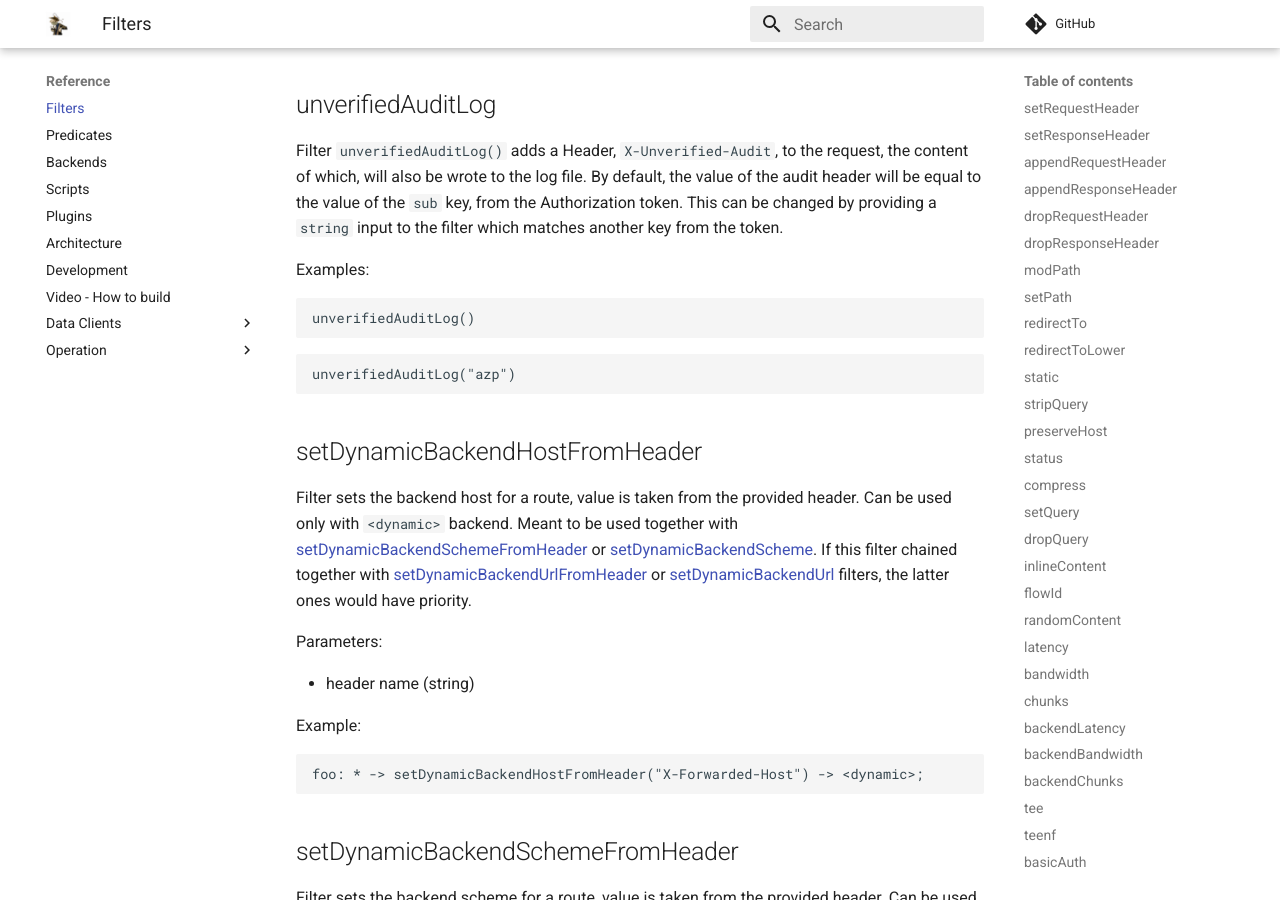
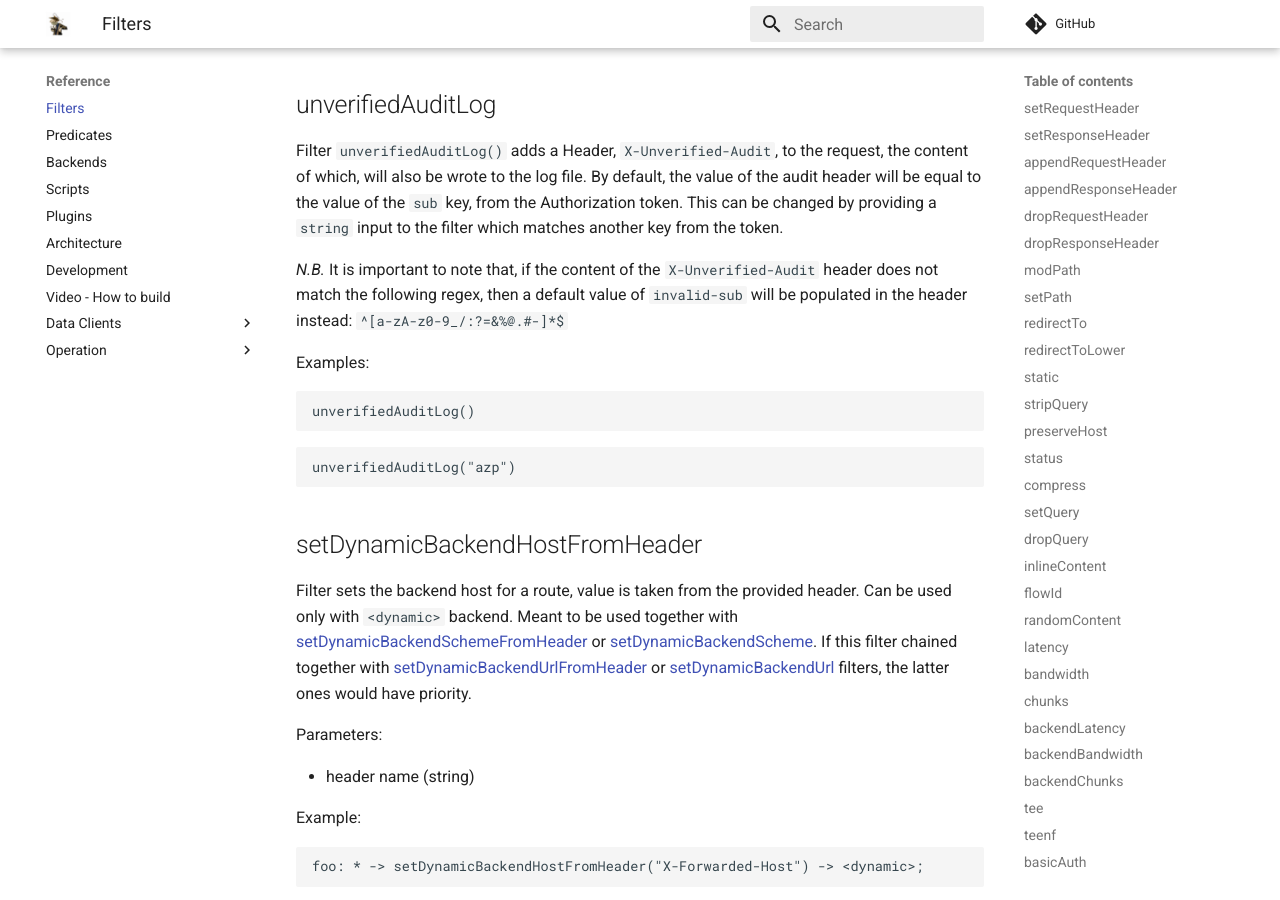
Before and after one commit to zalando/skipper, an MkDocs documentation site: the page built from docs/reference/filters.md, in a window 1280 px wide and 900 px high, scrolled down 21057 px. Built offline with MkDocs 1.6.1 and Material for MkDocs 9.7.7, drawn with Linux system fonts in a browser that asks for light colours; comment, search, counter and statistics services are not loaded.

Commit message:
Make unverifiedAuditLog configurable
Document regex constraints around values which can be populated into the Audit Header

Signed-off-by: bmooney <brian.mooney@zalando.ie>

````diff
--- a/docs/reference/filters.md
+++ b/docs/reference/filters.md
@@ -951,6 +951,10 @@ be wrote to the log file. By default, the value of the audit header will be equa
 the Authorization token. This can be changed by providing a `string` input to the filter which matches another key from the
 token.
 
+*N.B.* It is important to note that, if the content of the `X-Unverified-Audit` header does not match the following regex, then
+a default value of `invalid-sub` will be populated in the header instead:
+    `^[a-zA-z0-9_/:?=&%@.#-]*$`
+
 Examples:
 
 ```
````
